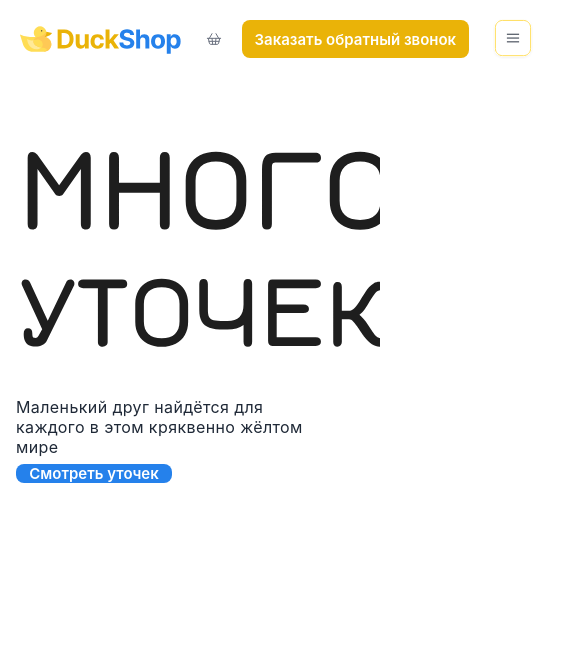
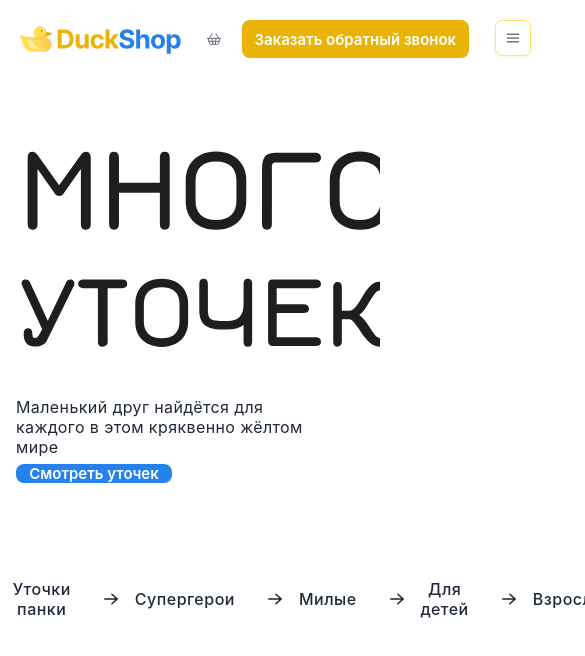
Before and after one commit to ko-tenka/duck, a Vue app: page / in a window 390 px wide. Shown: the top 656 px of the page, 585 px wide, since content can reach past the window. Built offline with nearby package versions, Linux system fonts and the light colour scheme.

Commit message:
release navlist

```diff
--- a/src/App.vue
+++ b/src/App.vue
@@ -1,11 +1,11 @@
 <script setup>
 import Navbar from './components/Navbar.vue'
-import Home from './components/Home.vue'
+import HeroSection from './pages/HeroSection.vue';
 </script>
 
 <template>
   <Navbar />
-  <Home />
+  <HeroSection />
 </template>
 
 
--- a/src/components/Home.vue
+++ b/src/components/Home.vue
@@ -110,8 +110,8 @@ import MyButton from '../ui/MyButton.vue';
 
   .home-wrapper {
       width: 100%;
-      height: 700px;
-      padding-right: 1.62%;
+      height: 500px;
+      padding-right: 1.7%;
       overflow: hidden;
       position: relative;
    }
@@ -150,8 +150,8 @@ import MyButton from '../ui/MyButton.vue';
 @media (max-width: 375px) {
       .home-wrapper {
       width: 100%;
-      height: 700px;
-      padding-right: 4.53%;
+      height: 550px;
+      padding-right: 4.58%;
       overflow: hidden;
       position: relative;
    }
--- /dev/null
+++ b/src/components/NavList.vue
@@ -0,0 +1,107 @@
+<template>
+    <ul class="nav-list">
+      <li><img :src="Arrow" alt="стрелка"><a href="#">Классические</a></li>
+      <li><img :src="Arrow" alt="стрелка"><a href="#">Уточки панки</a></li>
+      <li><img :src="Arrow" alt="стрелка"><a href="#">Супергерои</a></li>
+      <li><img :src="Arrow" alt="стрелка"><a href="#">Милые</a></li>
+      <li><img :src="Arrow" alt="стрелка"><a href="#">Для детей</a></li>
+      <li><img :src="Arrow" alt="стрелка"><a href="#">Взрослым</a></li>
+    </ul>
+</template>
+
+<script setup>
+import Arrow from '/arrow.svg'
+</script>
+
+<style scoped>
+.nav-list {
+  display: flex;
+  flex-direction: row;
+  align-items: center;
+  justify-content: center; /* Центрирует список по горизонтали */
+  width: 90vw;
+  margin: 0;
+  padding: 0 24px;
+  list-style: none;
+  min-height: 56px;
+  margin-top: 597px;
+  margin-left: 25px;
+}
+.nav-list li {
+  display: flex;
+  align-items: center;
+  margin-right: 44px;
+  gap: 16px; /* или 4px, подберите визуально */
+}
+.nav-list li:last-child {
+  margin-right: 0;
+}
+.nav-list a {
+  color: rgba(31, 41, 55, 1);
+  text-decoration: none;
+  font-weight: 500;
+  letter-spacing: 0.5px;
+  font-size: 16px;
+}
+.nav-list a:hover {
+  color: rgba(37, 129, 235, 1); /* насыщенный синий */
+}
+.nav-list img {
+  width: 32px;
+  height: 32px;
+  display: inline-block;
+  margin-right: -8px; /* или 4px */
+}
+
+@media (min-width: 1281px) {
+.nav-list {
+    position: relative;
+    width: 100%;
+    display: flex;
+    justify-content: center;
+    align-items: center;
+    margin: 660px auto;
+}
+}
+
+@media (max-width: 960px) {
+  .nav-list {
+    min-height: 48px;
+    font-size: 14px;
+    margin-top: 8px;
+    margin-left: -10px;
+    width: 97%;
+  }
+  .nav-list li {
+    margin-right: 24px;
+    gap: 16px;
+  }
+}
+
+@media (max-width: 375px) {
+  .nav-list {
+    flex-direction: column;
+    align-items: stretch;
+    min-height: 36px;
+    margin-top: -94px;
+    padding: 0 0px;
+    width: 40vw;
+    margin-left: 0px;
+  }
+  .nav-list li {
+    margin: 0 0 12px 0;
+    gap: 16px;
+    font-size: 12px;
+    width: 100%;
+    justify-content: flex-start;
+  }
+  .nav-list li:last-child {
+    margin-bottom: 0;
+  }
+  .nav-list img {
+    width: 32px;
+    height: 32px;
+  }
+}
+
+</style>
--- /dev/null
+++ b/src/pages/HeroSection.vue
@@ -0,0 +1,14 @@
+<script setup>
+import Home from '../components/Home.vue'
+import NavList from '../components/NavList.vue';
+</script>
+
+<template>
+  <Home />
+  <NavList />
+</template>
+
+
+<style scoped>
+
+</style>
--- a/src/style.css
+++ b/src/style.css
@@ -8,11 +8,6 @@
 
   color: rgba(31, 41, 55, 1);
 
-
-  /* font-synthesis: none;
-  text-rendering: optimizeLegibility;
-  -webkit-font-smoothing: antialiased;
-  -moz-osx-font-smoothing: grayscale; */
 }
 
 body {
```
